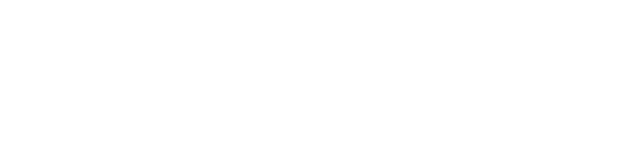
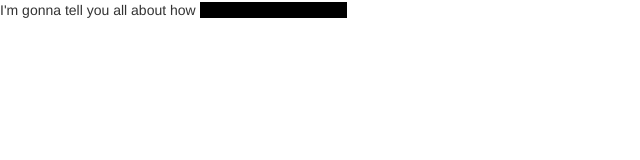
Before and after one commit to jake-shasteen/spoiler_revealer, a plain HTML site: page index.html in a window 1280 px wide. Shown: the whole page, without its empty margins (0-640 px from the left). Drawn offline with nearby package versions, Linux system fonts and the light colour scheme.

Commit message:
Hide and reveal spoilers in '.spoiler' class

```diff
--- /dev/null
+++ b/index.css
@@ -0,0 +1,4 @@
+.spoiler {
+  background-color: black;
+  color: black;
+}
--- a/index.html
+++ b/index.html
@@ -7,10 +7,10 @@
       <meta name="description" content="Demo project with jQuery">
     <meta name="viewport" content="width=device-width, initial-scale=1">
     <link rel="stylesheet" href="http://netdna.bootstrapcdn.com/bootstrap/3.0.3/css/bootstrap.min.css">
-    <style type="text/css"></style>
+    <link rel="stylesheet" href="index.css">
   </head>
   <body>
-
+    <p>I'm gonna tell you all about how <span class="spoiler">my life got flipped turned upside down</span></p>
   </body>
   <script src="http://code.jquery.com/jquery-1.10.2.min.js"></script>
   <script src="index.js"></script>
--- a/index.js
+++ b/index.js
@@ -0,0 +1,18 @@
+'use strict';
+
+$( document ).ready( function() {
+  $( '.spoiler' ).each( function() {
+    var text = $( this ).text();
+    var blankText = '';
+    for( var i = 0; i < text.length; i++ ) {
+      blankText += '.';
+    }
+    $( this ).text( blankText );
+    $( this ).data( 'spoiler', text );
+    $( this ).on( 'click', function() {
+      var spoiler = $( this ).data( 'spoiler' );
+      $( this ).text( spoiler );
+      $( this ).removeClass( 'spoiler' );
+    });
+  });
+});
```
